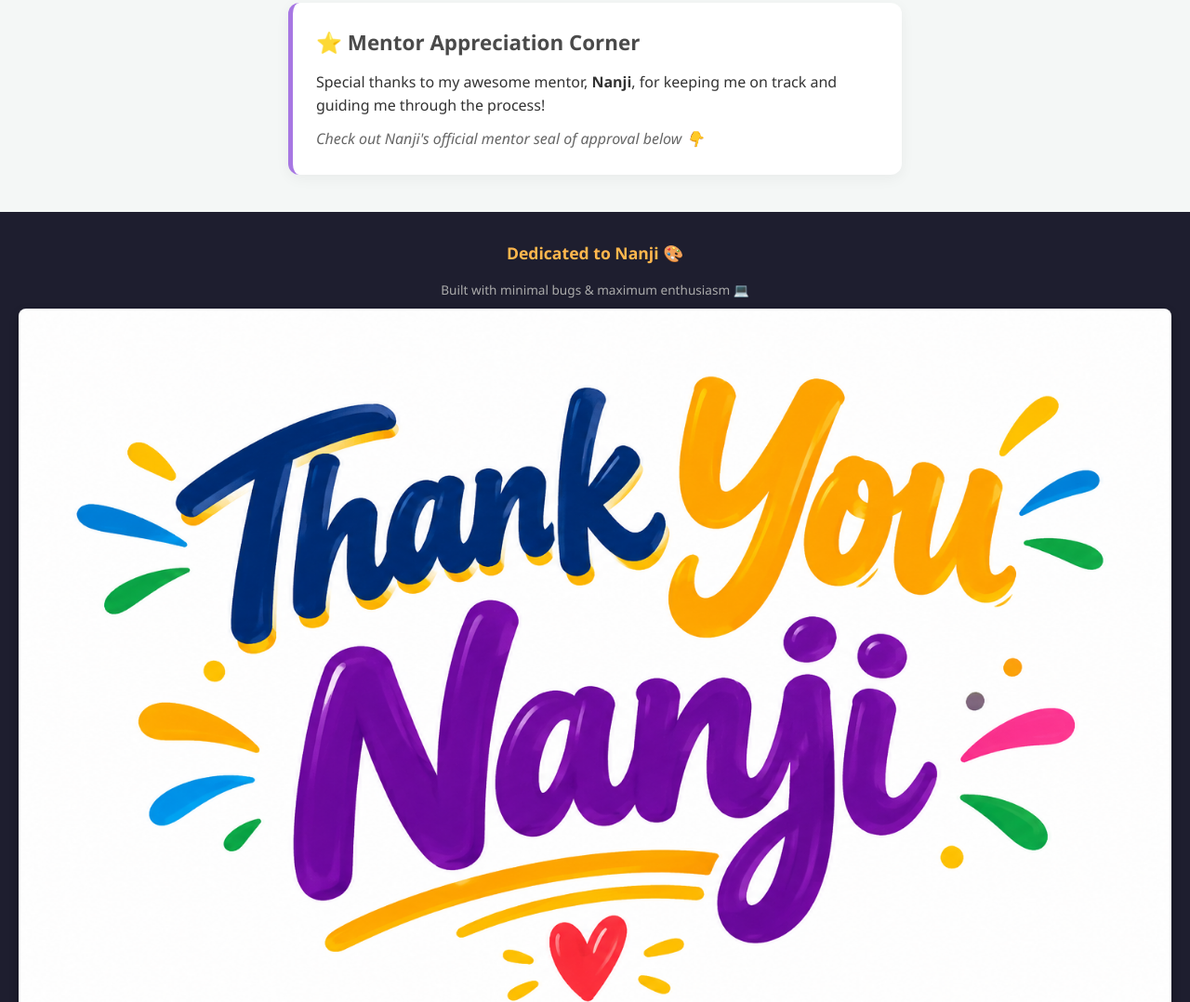
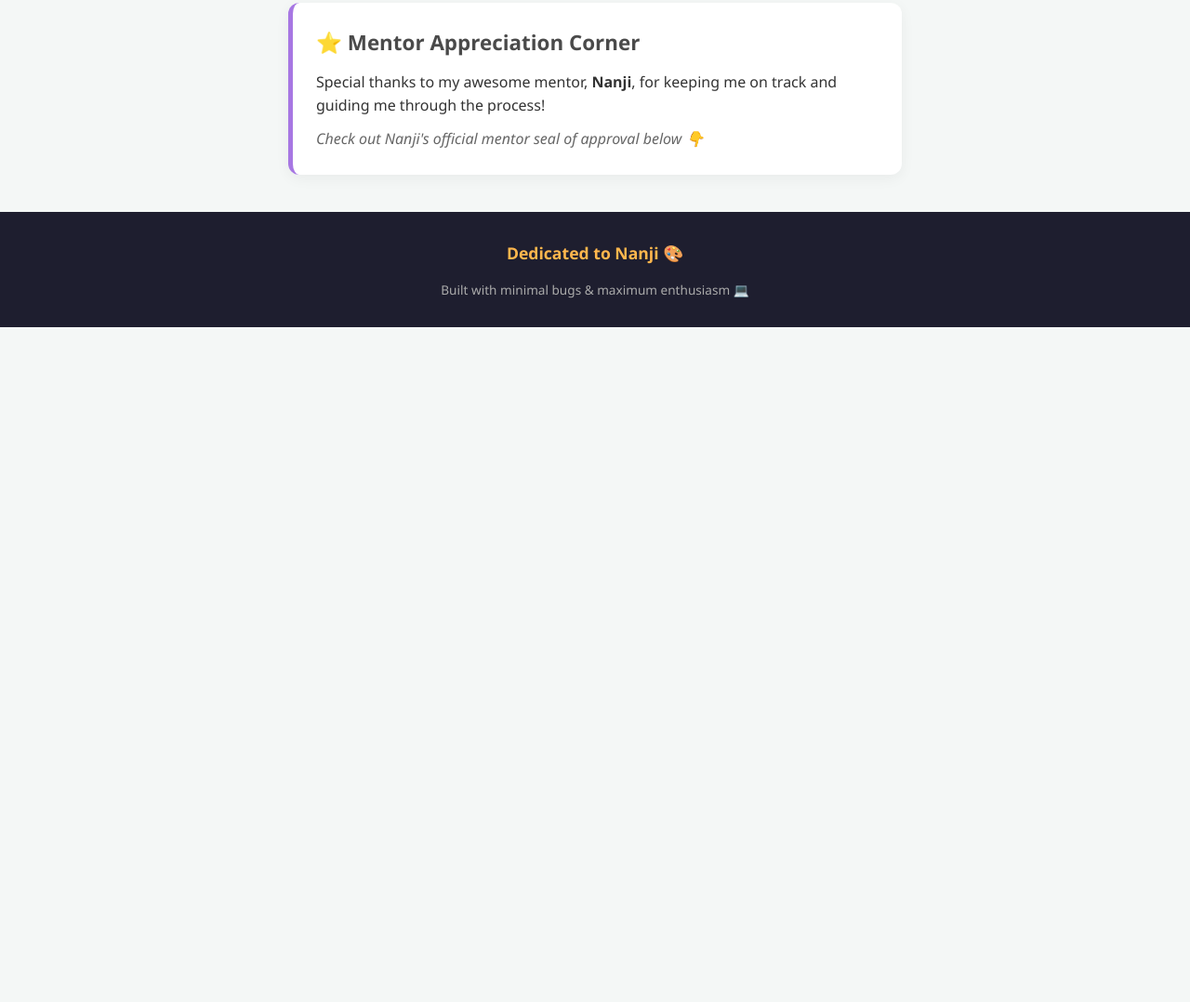
Before and after one commit to teslimtobi/My-first-colorful-website, a plain HTML site: page index.html in a window 1280 px wide. Shown: the part 504-1582 px from the top of the page at 93% size. After the commit the page ends 856 px from the top, so only its background shows below. Drawn offline with Linux system fonts and the light colour scheme.

Commit message:
Remove footer image from index.html

```diff
--- a/index.html
+++ b/index.html
@@ -42,7 +42,7 @@ HTML
 
             <p class="copyright">Built with minimal bugs & maximum enthusiasm 💻</p>
         </div>
-        <img src="footer-image.png" alt="Footer Banner for Nanji" class="footer-img">
+
 </footer>
 
 </body>
```
